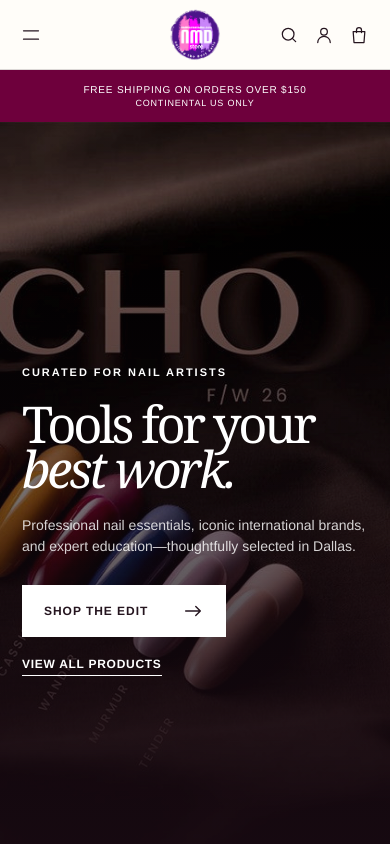
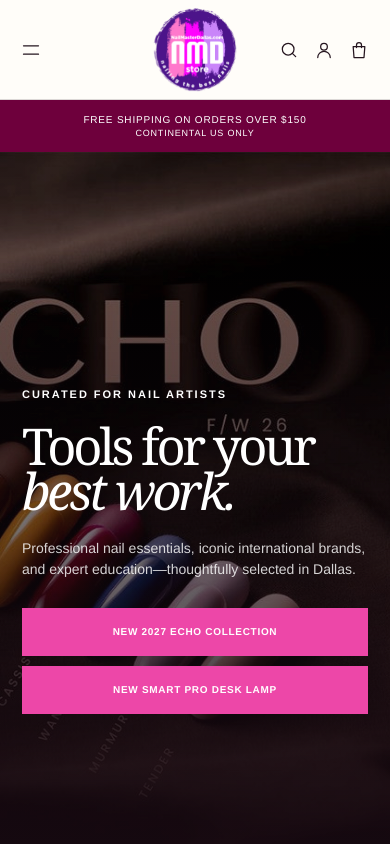
Before and after one commit to Go-Execution/nail-master-dallas, a Next.js app: page / in a window 390 px wide. Shown: the top 844 px of the page. Built offline with nearby package versions, Linux system fonts and the light colour scheme.

Commit message:
Add branded hero promotion buttons

```diff
--- a/src/app/globals.css
+++ b/src/app/globals.css
@@ -24,7 +24,7 @@
 .announcement p { margin: 0; }
 .announcement p span::before { content: " · "; }
 .announcement a { position: absolute; right: 3.2vw; border-bottom: 1px solid rgba(255,255,255,.55); }
-.site-header { height: 112px; padding: 0 3.2vw; display: flex; align-items: center; border-bottom: 1px solid var(--line); background: rgba(255,253,249,.97); position: sticky; top: 0; z-index: 40; transition: height .4s cubic-bezier(.2,.7,.2,1), box-shadow .4s ease, background .4s ease; animation: header-in .65s both; }
+.site-header { height: 150px; padding: 0 3.2vw; display: flex; align-items: center; border-bottom: 1px solid var(--line); background: rgba(255,253,249,.97); position: sticky; top: 0; z-index: 40; transition: height .4s cubic-bezier(.2,.7,.2,1), box-shadow .4s ease, background .4s ease; animation: header-in .65s both; }
 .site-header.is-scrolled { height: 82px; box-shadow: 0 10px 35px rgba(37,21,31,.08); background: rgba(255,253,249,.94); backdrop-filter: blur(14px); }
 .desktop-nav, .header-actions { display: flex; align-items: center; gap: clamp(20px, 2.35vw, 42px); font-size: 12px; font-weight: 600; letter-spacing: .08em; text-transform: uppercase; }
 .desktop-nav { max-width: calc(50% - 92px); }
@@ -38,8 +38,8 @@
 .desktop-nav a:hover::after { transform: scaleX(1); transform-origin: left; }
 .brand { position: absolute; left: 50%; top: 50%; transform: translate(-50%,-50%); transition: transform .35s ease; animation: logo-in .7s .15s both; }
 .brand:hover { transform: translate(-50%,-50%) rotate(-3deg) scale(1.04); }
-.brand img { width: 82px; height: 82px; object-fit: contain; transition: width .4s cubic-bezier(.2,.7,.2,1), height .4s cubic-bezier(.2,.7,.2,1); }
-.site-header.is-scrolled .brand img { width: 64px; height: 64px; }
+.brand img { width: 120px; height: 120px; object-fit: contain; transition: width .4s cubic-bezier(.2,.7,.2,1), height .4s cubic-bezier(.2,.7,.2,1); }
+.site-header.is-scrolled .brand img { width: 90px; height: 90px; }
 .header-actions { position: absolute; right: 3.2vw; gap: 13px; }
 .icon-button { width: 37px; height: 37px; border: 0; background: transparent; display: grid; place-items: center; cursor: pointer; padding: 0; transition: transform .22s ease; }
 .icon-button:hover { transform: translateY(-2px); }
@@ -52,12 +52,14 @@
 .hero h1 em, .equipment-story h2 em { font-family: Georgia, "Times New Roman", serif; font-weight: 400; }
 .hero-intro { max-width: 490px; margin: 36px 0 42px; color: rgba(255,255,255,.72); font-size: 17px; line-height: 1.6; }
 .button-row { display: flex; align-items: center; gap: 32px; }
-.button { min-height: 52px; padding: 0 22px; display: inline-flex; align-items: center; gap: 34px; font-size: 12px; font-weight: 700; letter-spacing: .08em; text-transform: uppercase; transition: transform .2s ease, background .2s ease, color .2s ease; }
+.hero-promo-actions { width: min(100%, 470px); display: grid; gap: 12px; }
+.hero-promo-actions .button { width: 100%; justify-content: center; text-align: center; }
+.button { min-height: 52px; padding: 0 22px; display: inline-flex; align-items: center; gap: 34px; color: white; background: var(--pink); font-size: 12px; font-weight: 700; letter-spacing: .08em; text-transform: uppercase; transition: transform .2s ease, background .2s ease, color .2s ease; }
 .button:hover { transform: translateY(-2px); }
 .button svg, .text-link svg { transition: transform .25s ease; }
 .button:hover svg, .text-link:hover svg { transform: translateX(5px); }
-.button--light { color: var(--ink); background: white; }
-.button--dark { color: white; background: var(--ink); }
+.button:hover { background: #d82f91; }
+.button--light, .button--dark, .button--brand { color: white; background: var(--pink); }
 .text-link { display: inline-flex; align-items: center; gap: 10px; padding-bottom: 4px; border-bottom: 1px solid currentColor; font-size: 12px; font-weight: 700; letter-spacing: .06em; text-transform: uppercase; }
 .text-link svg { width: 16px; height: 16px; }
 .hero-visual { position: relative; min-height: 680px; overflow: hidden; }
@@ -72,8 +74,8 @@
 .section-heading--inline { align-items: end; }
 .category-heading-side { display: flex; align-items: flex-end; gap: 36px; }
 .slider-controls { display: flex; gap: 8px; }
-.slider-controls button { width: 48px; height: 48px; display: grid; place-items: center; border: 1px solid var(--line); border-radius: 50%; background: transparent; cursor: pointer; font-size: 20px; transition: color .25s ease, background .25s ease, transform .25s ease; }
-.slider-controls button:hover { color: white; background: var(--ink); transform: translateY(-2px); }
+.slider-controls button { width: 48px; height: 48px; display: grid; place-items: center; color: var(--pink); border: 1px solid var(--pink); border-radius: 50%; background: transparent; cursor: pointer; font-size: 20px; transition: color .25s ease, background .25s ease, transform .25s ease; }
+.slider-controls button:hover { color: white; background: var(--pink); transform: translateY(-2px); }
 .category-grid { display: flex; gap: 12px; overflow-x: auto; scroll-snap-type: x mandatory; scrollbar-width: none; cursor: grab; user-select: none; overscroll-behavior-inline: contain; }
 .category-grid::-webkit-scrollbar { display: none; }
 .category-grid.is-dragging { cursor: grabbing; scroll-snap-type: none; }
@@ -96,7 +98,7 @@
 .product-card__image img { object-fit: contain; padding: 28px; transition: transform .45s ease; }
 .product-card:hover .product-card__image img { transform: scale(1.035); }
 .pill { position: absolute; z-index: 1; top: 14px; left: 14px; padding: 6px 9px; color: white; background: var(--wine); font-size: 9px; font-weight: 700; letter-spacing: .14em; }
-.quick-view { position: absolute; left: 12px; right: 12px; bottom: 12px; padding: 14px; text-align: center; color: white; background: var(--ink); font-size: 11px; font-weight: 700; letter-spacing: .08em; text-transform: uppercase; transform: translateY(calc(100% + 14px)); transition: transform .25s ease; }
+.quick-view { position: absolute; left: 12px; right: 12px; bottom: 12px; padding: 14px; text-align: center; color: white; background: var(--pink); font-size: 11px; font-weight: 700; letter-spacing: .08em; text-transform: uppercase; transform: translateY(calc(100% + 14px)); transition: transform .25s ease, background .25s ease; }
 .product-card:hover .quick-view { transform: translateY(0); }
 .product-card__meta { padding: 18px 4px 4px; display: flex; justify-content: space-between; gap: 16px; }
 .product-card__meta p { margin: 0 0 7px; color: #806e78; font-size: 9px; font-weight: 700; letter-spacing: .15em; }
@@ -191,10 +193,10 @@
 @media (max-width: 1050px) {
   .desktop-nav { display: none; }
   .mobile-only { display: grid; }
-  .site-header { height: 76px; display: flex; justify-content: space-between; }
-  .site-header.is-scrolled { height: 68px; }
+  .site-header { height: 100px; display: flex; justify-content: space-between; }
+  .site-header.is-scrolled { height: 90px; }
   .brand img { width: 58px; height: 58px; }
-  .site-header.is-scrolled .brand img { width: 52px; height: 52px; }
+  .site-header.is-scrolled .brand img { width: 80px; height: 80px; }
   .header-actions { position: static; }
   .hero { grid-template-columns: 1fr; }
   .hero-copy { min-height: 590px; }
@@ -211,12 +213,12 @@
   .announcement p span { display: block; margin-top: 2px; font-size: 9px; }
   .announcement p span::before { content: ""; }
   .announcement a { display: none; }
-  .site-header { height: 70px; padding: 0 14px; }
-  .site-header.is-scrolled { height: 64px; }
+  .site-header { height: 100px; padding: 0 14px; }
+  .site-header.is-scrolled { height: 80px; }
   .site-header .icon-button { width: 34px; height: 34px; }
   .site-header .icon-button svg { width: 20px; height: 20px; }
   .header-actions { gap: 1px; }
-  .brand img { width: 54px; height: 54px; }
+  .brand img { width: 90px; height: 90px; }
   .site-header.is-scrolled .brand img { width: 48px; height: 48px; }
   .hero { min-height: 620px; height: calc(100svh - 122px); max-height: 760px; display: block; position: relative; isolation: isolate; overflow: hidden; }
   .hero::after { content: ""; position: absolute; inset: 0; z-index: 1; background: linear-gradient(180deg, rgba(24,10,18,.04) 14%, rgba(24,10,18,.38) 52%, rgba(24,10,18,.92) 100%); pointer-events: none; }
@@ -224,6 +226,8 @@
   .hero h1 { font-size: clamp(48px, 13vw, 58px); line-height: .88; }
   .hero-intro { max-width: 370px; margin: 24px 0 28px; color: rgba(255,255,255,.82); font-size: 14px; line-height: 1.5; }
   .button-row { width: 100%; align-items: flex-start; flex-direction: row; flex-wrap: wrap; gap: 20px; }
+  .hero-promo-actions { width: 100%; gap: 10px; }
+  .hero-promo-actions .button { min-height: 48px; padding: 0 14px; font-size: 10px; letter-spacing: .07em; }
   .hero-visual { min-height: 0; position: absolute; inset: 0; z-index: 0; }
   .hero-visual img { object-position: 59% center; filter: brightness(.68); }
   .hero-tag { display: none; }
--- a/src/app/page.tsx
+++ b/src/app/page.tsx
@@ -231,7 +231,7 @@
   return (
     <main>
       <a className="skip-link" href="#content">Skip to content</a>
-      <header className={`site-header ${scrolled ? "is-scrolled" : ""}`}>
+      <header className={`site-header h-auto ${scrolled ? "is-scrolled" : ""}`}>
         <button className="icon-button mobile-only" aria-label="Open menu" onClick={() => setMenuOpen(true)}>
           <Icon name="menu" />
         </button>
@@ -243,7 +243,7 @@
           <a href={`${store}/pages/about-us`}>Our story</a>
         </nav>
         <a className="brand" href={store} aria-label="Nail Master Dallas home">
-          <Image src="/images/nmd-logo.png" alt="Nail Master Dallas" width={92} height={92} priority />
+          <Image src="/images/nmd-logo.png" className="h-auto w-auto" alt="Nail Master Dallas" width={100} height={100} priority />
         </a>
         <div className="header-actions">
           <button className="icon-button" aria-label="Search" onClick={() => setSearchOpen(true)}><Icon name="search" /></button>
@@ -262,9 +262,13 @@
           <p className="eyebrow">CURATED FOR NAIL ARTISTS</p>
           <h1>Tools for your<br /><em>best work.</em></h1>
           <p className="hero-intro">Professional nail essentials, iconic international brands, and expert education—thoughtfully selected in Dallas.</p>
-          <div className="button-row">
-            <a className="button button--light" href="#categories">Shop the edit <Icon name="arrow" /></a>
-            <a className="text-link" href={`${store}/collections/all`}>View all products</a>
+          <div className="hero-promo-actions">
+            <a className="button button--brand" href={`${store}/collections/echo-fall-winter-collection-by-luxio`}>
+              New 2027 ECHO COLLECTION
+            </a>
+            <a className="button button--brand" href={`${store}/products/smart-pro-new-desk-lamp-for-manicure`}>
+              New SMART PRO desk lamp
+            </a>
           </div>
         </div>
         <a className="hero-visual hero-enter" href={`${store}/collections/echo-fall-winter-collection-by-luxio`} aria-label="Shop the Echo collection">
```
